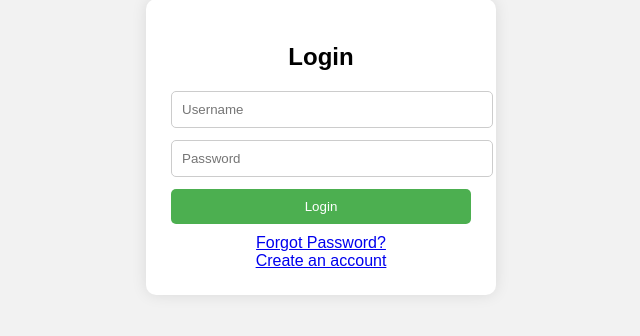
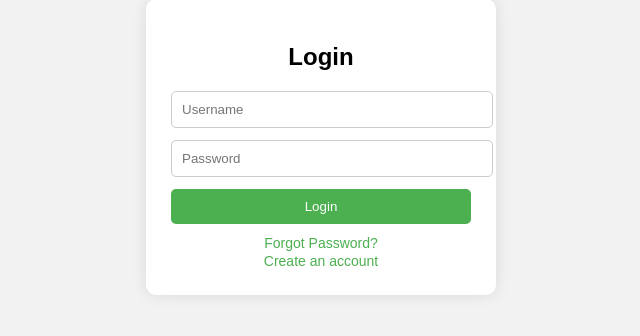
Before and after one commit to Mreow8/Sia-project, a Django app: template core/templates/dirimoedit.html in a window 1280 px wide. Shown: the part 253-589 px from the top of the page, without its empty margins (319-959 px from the left). Run offline with Django 5.2, Linux system fonts and the light colour scheme; the template is opened without the code that fills it, so the values that code supplies are empty; parts of the project's set-up code (start-up, migrations or seed data) failed here and were passed over.

Commit message:
added nani oy

```diff
--- a/core/templates/dirimoedit.html
+++ b/core/templates/dirimoedit.html
@@ -55,7 +55,11 @@
             margin-top: 10px;
         }
 
-
+        .link a {
+            text-decoration: none;
+            color: #4CAF50;
+            font-size: 14px;
+        }
     </style>
 </head>
 <body>
```
